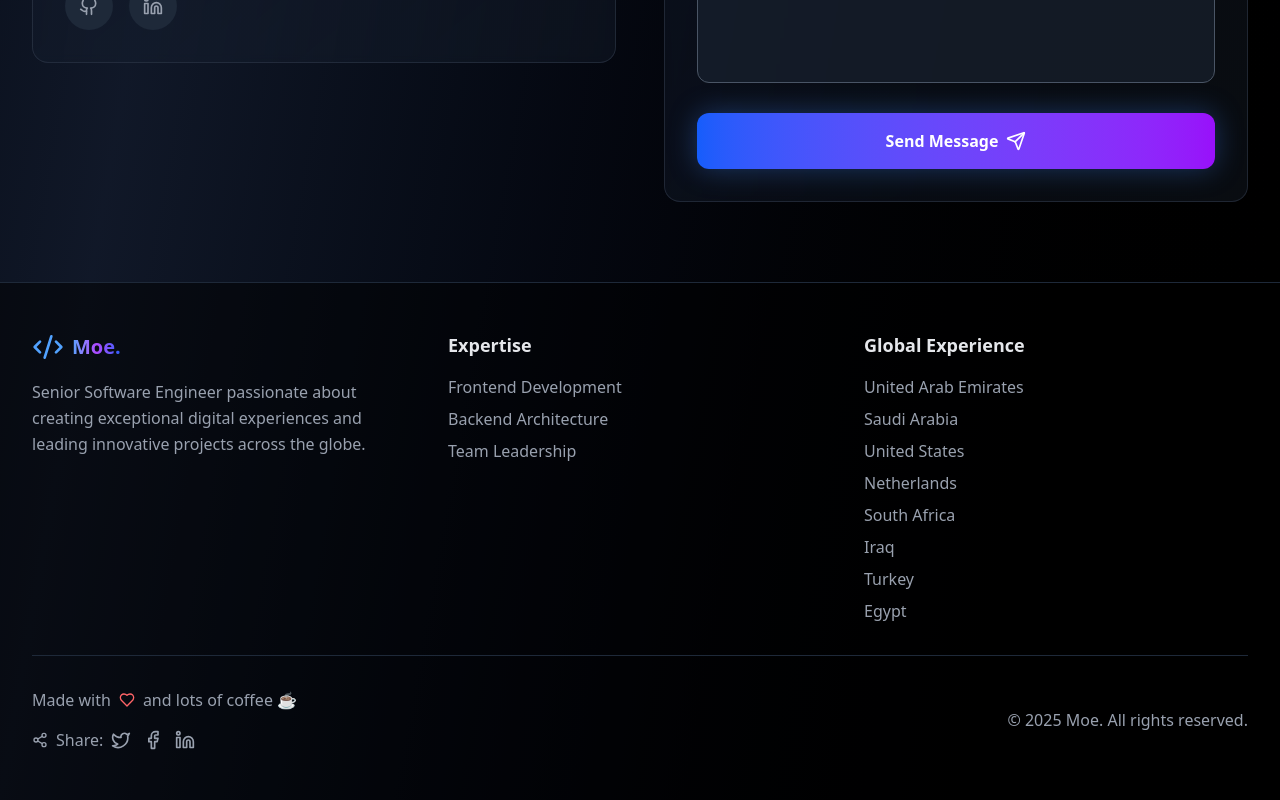
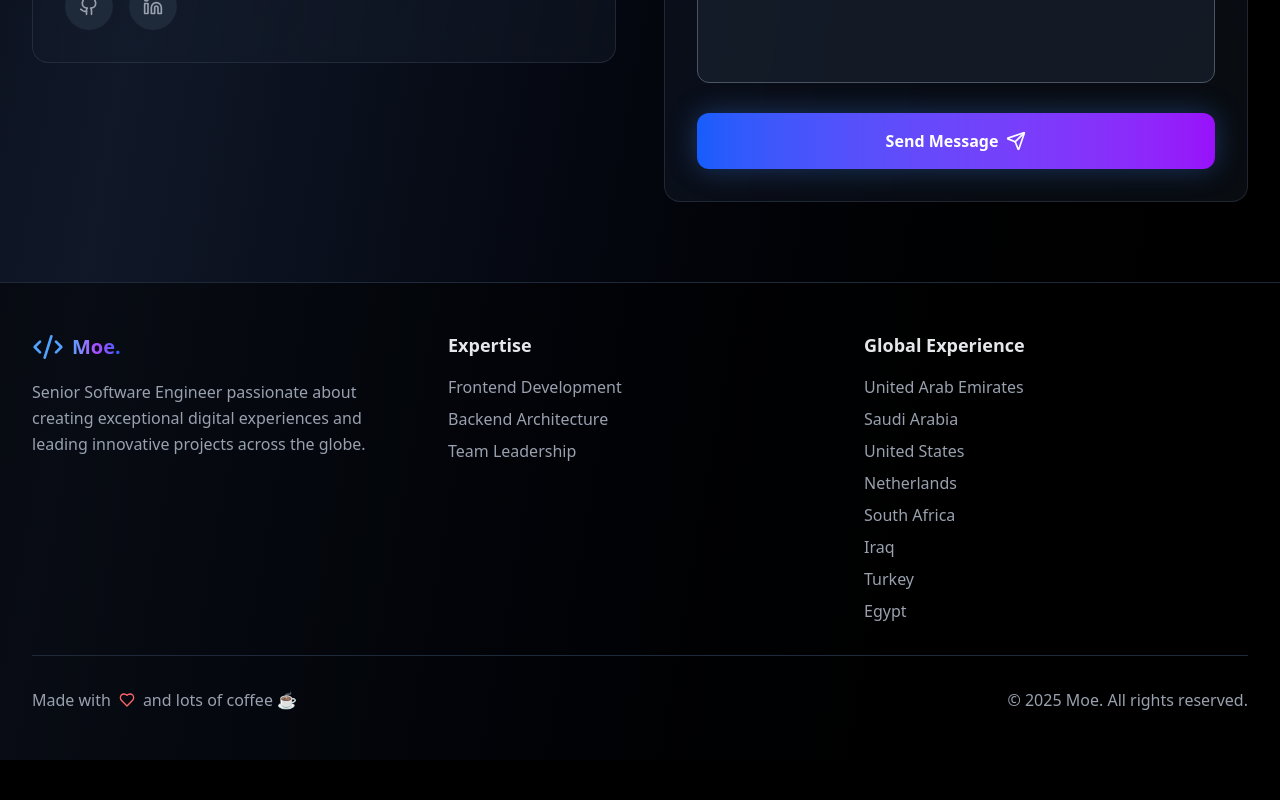
Before and after one commit to Mohamed-El-Sharqawy/portfolio-2025, a Next.js app: page / in a window 1280 px wide. Shown: the part 6560-7360 px from the top of the page. After the commit the page ends 7320 px from the top, so only its background shows below. Built offline with nearby package versions, Linux system fonts and the light colour scheme.

Commit message:
remove share from footer

```diff
--- a/components/Footer.tsx
+++ b/components/Footer.tsx
@@ -1,4 +1,4 @@
-import { Code2, Heart, Share2, Twitter, Facebook, Linkedin } from 'lucide-react';
+import { Code2, Heart } from 'lucide-react';
 
 export default function Footer() {
   return (
@@ -42,45 +42,10 @@ export default function Footer() {
 
         <div className="pt-8 border-t border-gray-800">
           <div className="flex flex-col md:flex-row justify-between items-center space-y-6 md:space-y-0">
-            <div className="flex flex-col space-y-4">
-              <p className="text-gray-400 flex items-center">
-                Made with <Heart className="h-4 w-4 text-red-400 mx-2" /> and lots of coffee ☕
-              </p>
-              <div className="flex items-center space-x-2">
-                <span className="text-gray-400 flex items-center">
-                  <Share2 className="h-4 w-4 mr-2" /> Share:
-                </span>
-                <div className="flex space-x-3">
-                  <a
-                    href="https://twitter.com/intent/tweet?url=https://devsharqawy.com&text=Check out Moe's portfolio - Senior Software Engineer specializing in Front-End Development"
-                    target="_blank"
-                    rel="noopener noreferrer"
-                    className="text-gray-400 hover:text-blue-400 transition-colors"
-                    aria-label="Share on Twitter"
-                  >
-                    <Twitter className="h-5 w-5" />
-                  </a>
-                  <a
-                    href="https://www.facebook.com/sharer/sharer.php?u=https://devsharqawy.com"
-                    target="_blank"
-                    rel="noopener noreferrer"
-                    className="text-gray-400 hover:text-blue-600 transition-colors"
-                    aria-label="Share on Facebook"
-                  >
-                    <Facebook className="h-5 w-5" />
-                  </a>
-                  <a
-                    href="https://www.linkedin.com/shareArticle?mini=true&url=https://devsharqawy.com&title=Moe - Senior Software Engineer&summary=Check out Moe's portfolio - Senior Software Engineer specializing in Front-End Development"
-                    target="_blank"
-                    rel="noopener noreferrer"
-                    className="text-gray-400 hover:text-blue-700 transition-colors"
-                    aria-label="Share on LinkedIn"
-                  >
-                    <Linkedin className="h-5 w-5" />
-                  </a>
-                </div>
-              </div>
-            </div>
+            <p className="text-gray-400 flex items-center">
+              Made with <Heart className="h-4 w-4 text-red-400 mx-2" /> and lots of coffee ☕
+            </p>
+
             <p className="text-gray-400">
               © {new Date().getFullYear()} Moe. All rights reserved.
             </p>
```
